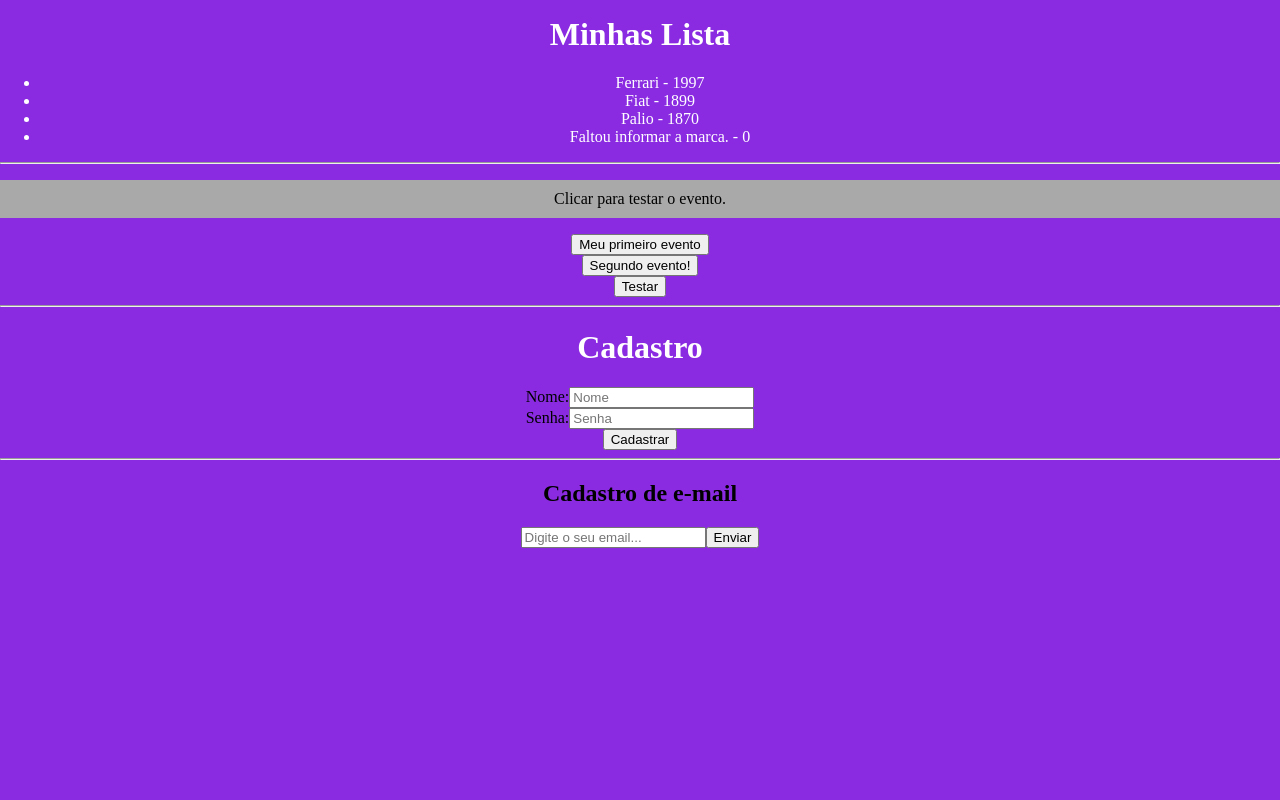
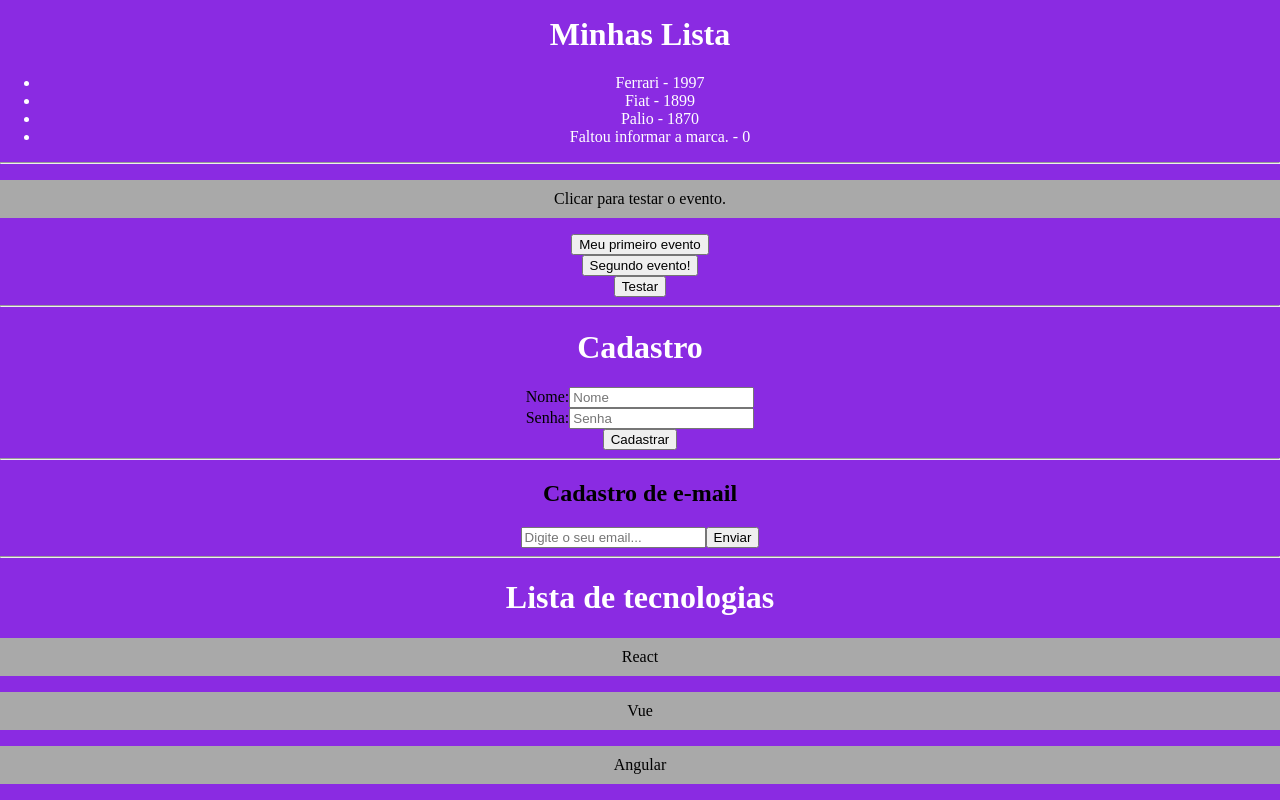
Before and after one commit to Christian-Lopes/projeto-front-end, a React (Create React App) app in the folder estudos-react/: page / in a window 1280 px wide. Shown: the part 919-1719 px from the top of the page. Before the commit the page ends 1467 px from the top, so only its background shows below. Built offline with nearby package versions, Linux system fonts and the light colour scheme.

Commit message:
Renderização de Lista

```diff
--- a/estudos-react/src/App.js
+++ b/estudos-react/src/App.js
@@ -6,6 +6,7 @@ import List from "./components/List";
 import Evento from "./components/Evento";
 import Form from "./components/Form";
 import Condicional from "./components/Condicional";
+import ListaTwo from "./components/ListaTwo";
 
 function App() {
   const name = "Christian Lopes";
@@ -13,6 +14,7 @@ function App() {
   const url =
     "https://s2.glbimg.com/Qu_SixHUaqo41jOtZdXDEo3Mz0A=/e.glbimg.com/og/ed/f/original" +
     "/2020/07/17/captura_de_tela_2020-07-17_as_11.37.38.png";
+  const itens = ["React", "Vue", "Angular"];
 
   function soma() {
     return 6 + 6;
@@ -46,8 +48,10 @@ function App() {
       <Form />
       <hr></hr>
       <Condicional />
+      <hr></hr>
+      <ListaTwo listas={itens} />
     </div>
-  );
+  )
 }
 
 export default App;
--- a/estudos-react/src/components/Item.js
+++ b/estudos-react/src/components/Item.js
@@ -5,7 +5,7 @@ import styles from "./Item.module.css";
 function Item({ marca, lancamento }) {
   return (
     <>
-      <li className="Item">
+      <li className="item">
         {marca} - {lancamento}
       </li>
     </>
--- a/estudos-react/src/components/Item.module.css
+++ b/estudos-react/src/components/Item.module.css
@@ -2,6 +2,6 @@ li {
     color: white;
 }
 
-#Item {
+.item {
     width: 30px;
 }
--- /dev/null
+++ b/estudos-react/src/components/ListaTwo.js
@@ -0,0 +1,14 @@
+function ListaTwo({ listas }) {
+  return (
+    <div>
+      <h1>Lista de tecnologias</h1>
+      {listas.length > 0 ? (
+        listas.map((lista, index) => <p key={index}>{lista}</p>)
+      ) : (
+        <p>Não há itens na lista!</p>
+      )}
+    </div>
+  );
+}
+
+export default ListaTwo;
```
